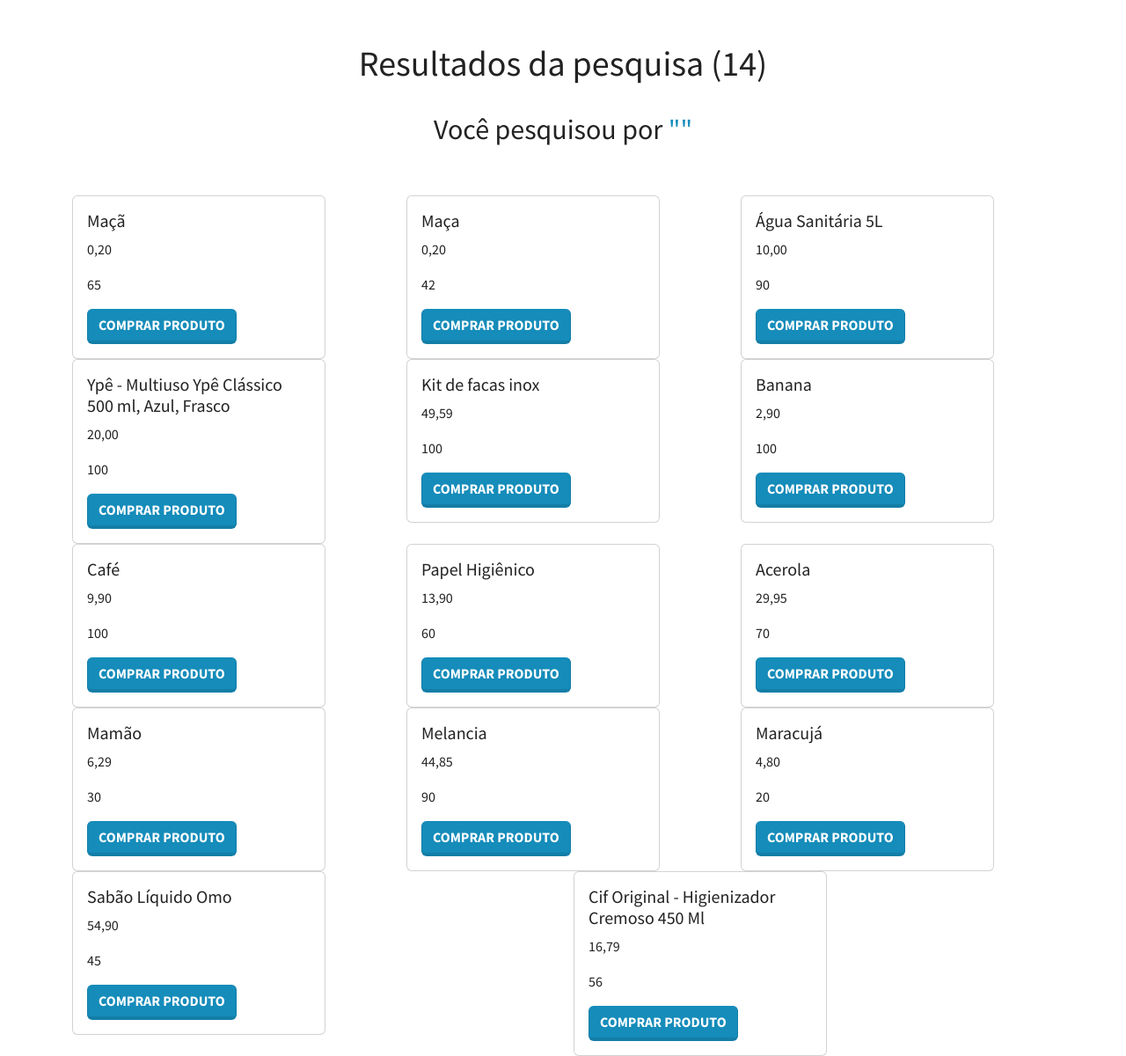
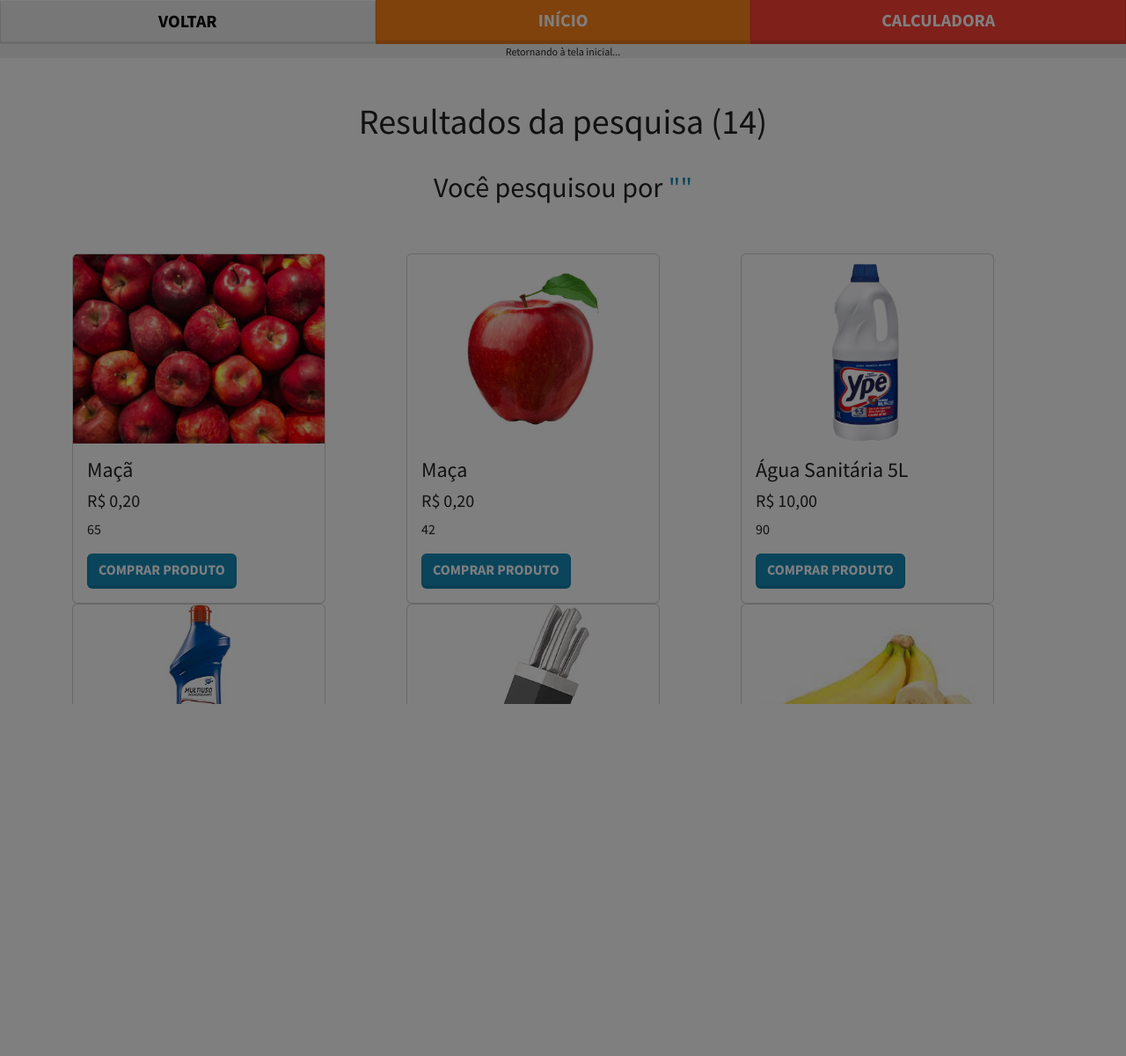
Before and after one commit to josejefferson/shop-screen, a Django app: page /pesquisar in a window 1280 px wide. Shown: the whole page at 88% size. After the commit the page ends 800 px from the top, so only its background shows below. Run offline with Django 5.2, Linux system fonts and the light colour scheme; data comes from the database, SQL or seed files in the repository; some libraries are stand-ins or nearby versions.

Commit message:
feat: Melhorias de organização e interação

```diff
--- /dev/null
+++ b/app/templates/components/action-bar.html
@@ -0,0 +1,5 @@
+<div class="w-100 d-flex">
+	<button href="/" class="col btn btn-lg rounded-0 btn-secondary" onclick="history.back()">Voltar</button>
+	<a href="/" class="col btn btn-lg rounded-0 btn-warning">Início</a>
+	<button class="col btn btn-lg rounded-0 btn-danger">Calculadora</button>
+</div>
--- /dev/null
+++ b/app/templates/components/loading-screen.html
@@ -0,0 +1,8 @@
+<link rel="stylesheet" href="/static/css/loading-screen.css">
+
+<div class="loading-screen is-loading text-light">
+	<div class="spinner-border"></div>
+	<h1 class="mt-5">Aguarde um instante</h1>
+</div>
+
+<script src="/static/js/loading.js"></script>
--- /dev/null
+++ b/app/templates/components/progress-bar.html
@@ -0,0 +1,9 @@
+<link rel="stylesheet" href="/static/css/progress-bar.css">
+
+<div class="inactivity-progress in-progress progress rounded-0" role="progressbar">
+  <div class="progress-bar z-1"></div>
+  <div class="position-absolute w-100 text-center">Retornando à tela inicial...</div>
+  <div class="inactivity-progress-backdrop"></div>
+</div>
+
+<script src="/static/js/progress-bar.js"></script>
--- a/app/templates/index.html
+++ b/app/templates/index.html
@@ -1,4 +1,4 @@
-{% extends 'base.html' %}
+{% extends 'layouts/base.html' %}
 {% block content %}
 
 <div hx-get="/anuncios" hx-trigger="load" preload-images="true"></div>
--- a/app/templates/base.html
+++ b/app/templates/layouts/base.html
@@ -7,9 +7,14 @@
   <script src="https://unpkg.com/htmx.org@1.9.9"></script>
   <link href="/static/css/bootstrap.min.css" rel="stylesheet">
   <link href="/static/css/global.css" rel="stylesheet">
+  {% block head %}{% endblock %}
 </head>
 <body>
+  {% include 'components/loading-screen.html' %}
+
   {% block content %}{% endblock %}
+
   <script src="https://cdn.jsdelivr.net/npm/bootstrap@5.3.2/dist/js/bootstrap.bundle.min.js"></script>
+  {% block scripts %}{% endblock %}
 </body>
 </html>
--- /dev/null
+++ b/app/templates/layouts/screen.html
@@ -0,0 +1,9 @@
+{% extends 'layouts/base.html' %}
+
+{% block content %}
+<div class="position-fixed left-0 bottom-0 w-100 h-100">
+	{% include 'components/action-bar.html' %}
+	{% include 'components/progress-bar.html' %}
+	{% block main %}{% endblock %}
+</div>
+{% endblock %}
--- a/app/templates/produto.html
+++ b/app/templates/produto.html
@@ -1,5 +1,7 @@
-{% extends 'base.html' %}
-{% block content %}
+{% extends 'layouts/screen.html' %}
+{% block main %}
+
+<!-- {% include 'components/progress-bar.html' %} -->
 
 <h1>Produtos</h1>
 <p>{{ id.nome }}</p>
--- a/app/templates/resultados_pesquisa.html
+++ b/app/templates/resultados_pesquisa.html
@@ -1,5 +1,5 @@
-{% extends 'base.html' %}
-{% block content %}
+{% extends 'layouts/screen.html' %}
+{% block main %}
 
 <div class="container d-flex flex-column align-items-center py-5">
   <h1>Resultados da pesquisa ({{ filterNome|length }})</h1>
@@ -11,10 +11,10 @@
   {% for p in filterNome %}
     <div class="col">
       <div class="card" style="width: 18rem;">
-        <!-- <img class="card-img-top" src="/{{ p.imagem }}" alt="Card image cap"> -->
+        <img class="card-img-top" src="/{{ p.imagem }}" style="aspect-ratio: 4/3; object-fit: contain;">
         <div class="card-body">
-          <h5 class="card-title">{{ p.nome }}</h5>
-          <p class="card-text">{{ p.preco }}</p>
+          <h4 class="card-title">{{ p.nome }}</h4>
+          <h5 class="card-text">R$ {{ p.preco }}</h5>
           <p class="card-text">{{ p.estoque }}</p>
           <a href="/produto/{{ p.id }}" class="btn btn-primary">Comprar produto</a>
         </div>
--- /dev/null
+++ b/static/css/progress-bar.css
@@ -0,0 +1,28 @@
+.inactivity-progress .progress-bar {
+  width: 100%;
+  transition: width .5s linear;
+}
+
+.inactivity-progress.in-progress .progress-bar {
+  width: 0;
+  transition: width 20s linear;
+  transition-delay: 10s;
+}
+
+.inactivity-progress .inactivity-progress-backdrop {
+  position: fixed;
+  top: 0;
+  left: 0;
+  width: 100%;
+  height: 100%;
+  background-color: rgba(0, 0, 0, 0.5);
+  z-index: 99999;
+  pointer-events: none;
+  opacity: 0;
+  transition: 1s ease;
+}
+
+.inactivity-progress.in-progress .inactivity-progress-backdrop {
+  opacity: 1;
+  transition-delay: 25s;
+}
--- /dev/null
+++ b/static/js/loading.js
@@ -0,0 +1,14 @@
+const $loadingScreen = document.querySelector('.loading-screen')
+
+window.addEventListener('load', () => {
+	$loadingScreen.classList.remove('is-loading')
+})
+
+window.addEventListener('pageshow', () => {
+	$loadingScreen.classList.remove('is-loading')
+})
+
+window.addEventListener('beforeunload', () => {
+	console.log('carregando')
+	$loadingScreen.classList.add('is-loading')
+})
--- /dev/null
+++ b/static/js/progress-bar.js
@@ -0,0 +1,24 @@
+const $progressBar = document.querySelector('.inactivity-progress')
+
+function returnHome() {
+	location.href = '/'
+}
+
+let timer = null
+function resetProgress() {
+	clearTimeout(timer)
+	$progressBar.classList.remove('in-progress')
+	setTimeout(() => $progressBar.classList.add('in-progress'), 500)
+	timer = setTimeout(returnHome, 30000)
+}
+
+resetProgress()
+
+document.addEventListener('mousedown', resetProgress)
+document.addEventListener('mouseup', resetProgress)
+document.addEventListener('touchstart', resetProgress)
+document.addEventListener('touchmove', resetProgress)
+document.addEventListener('touchend', resetProgress)
+document.addEventListener('keydown', resetProgress)
+document.addEventListener('keyup', resetProgress)
+document.addEventListener('visibilitychange', resetProgress)
```
Also changed, not shown: app/templates/pesquisa.html (+2 -12 lines), static/css/loading-screen.css (added, +26 -0 lines).
